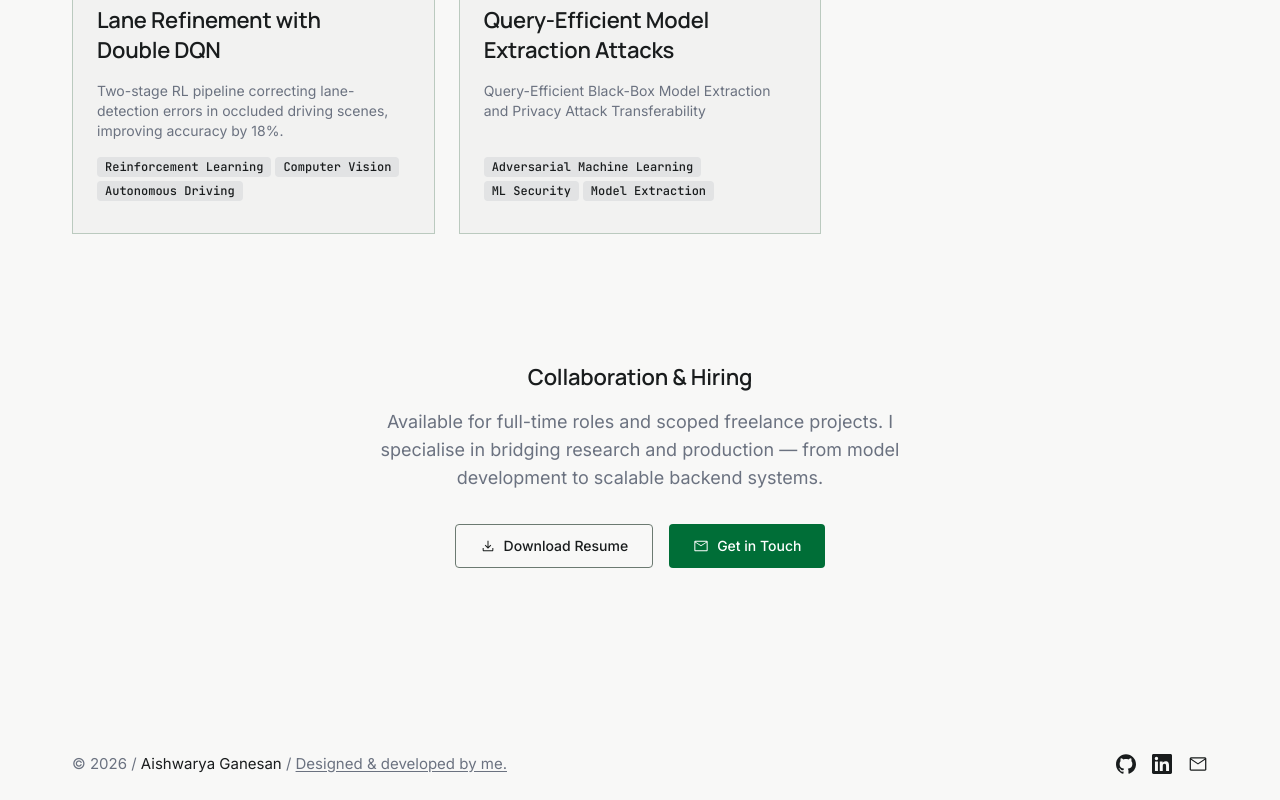
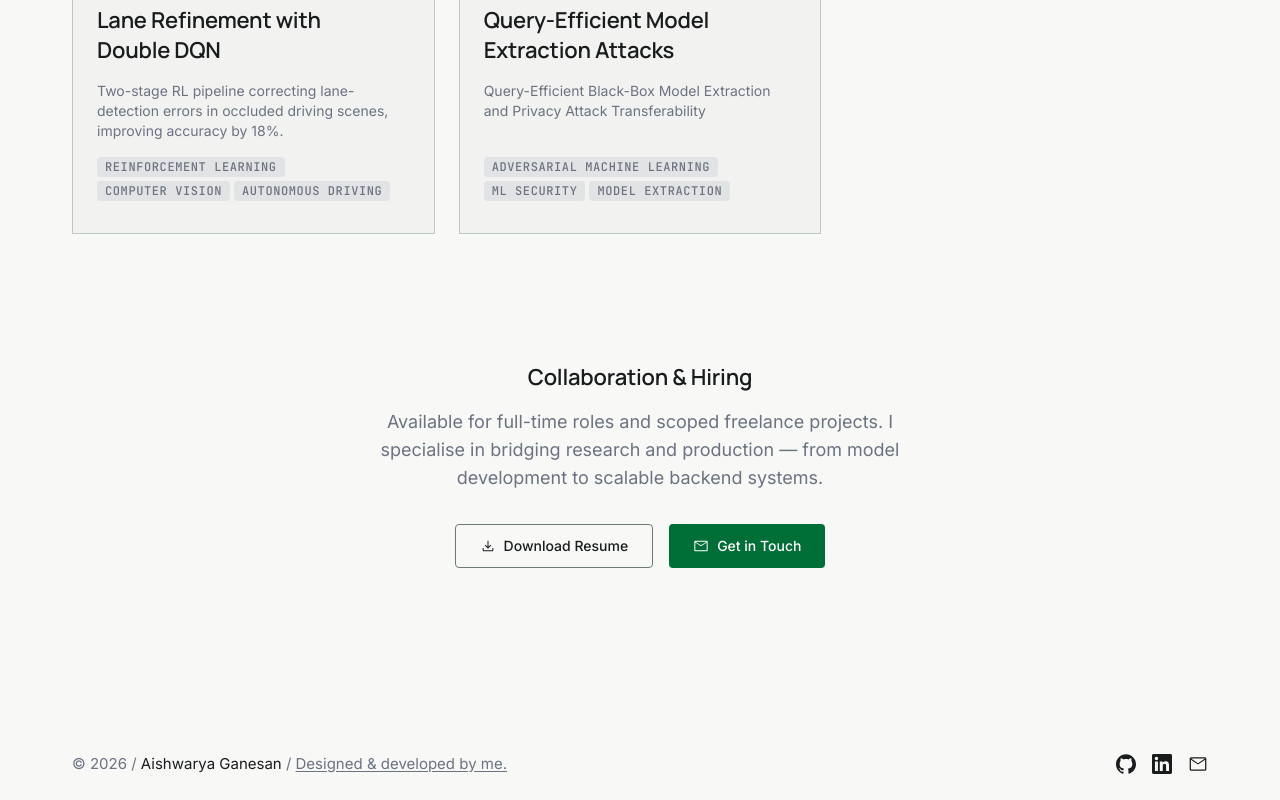
Before and after one commit to 95-ag/ag-portfolio, a Next.js app: page / in a window 1280 px wide. Shown: the part 882-1682 px from the top of the page. Built offline with nearby package versions, Linux system fonts and the light colour scheme.

Commit message:
fix: correct tag-chip token color and remove compensatory component overrides

```diff
--- a/src/components/ui/tag.tsx
+++ b/src/components/ui/tag.tsx
@@ -9,7 +9,7 @@ export function Tag({ children, className }: TagProps) {
   return (
     <span
       className={cn(
-        "tag-chip normal-case tracking-normal inline-block rounded-[var(--radius-sm)] bg-[var(--surface-tag)] px-[var(--spacing-sm)] py-[2px] text-[var(--on-surface)]",
+        "tag-chip inline-block rounded-[var(--radius-sm)] bg-[var(--surface-tag)] px-[var(--spacing-sm)] py-[2px]",
         className,
       )}
     >
```
